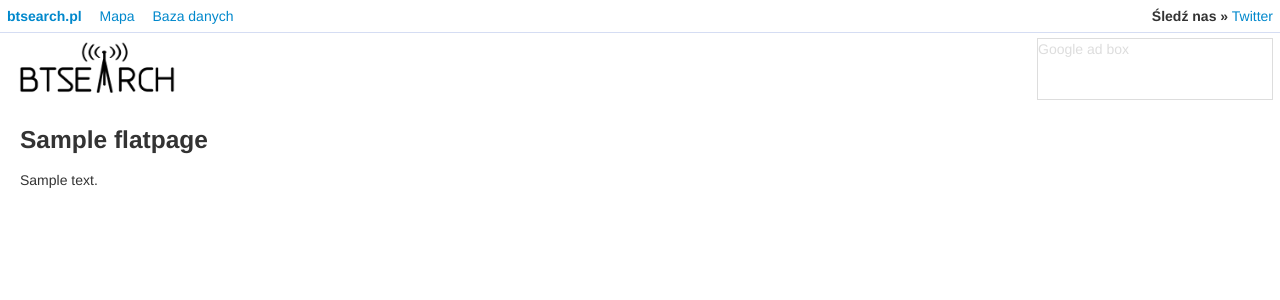
After one commit to adlorenz/btsearch, a Django app: template src/templates/flatpages/default.html in a window 1280 px wide. The commit adds this page. Shown: the top 300 px of the page. Run offline with Django 3.2, Linux system fonts and the light colour scheme; the template is opened without the code that fills it: most values are stand-ins (such as "Sample title", 1, 10 or a date in 2020); some libraries are stand-ins or nearby versions.

Commit message:
Add support for django flatpages

```diff
--- /dev/null
+++ b/src/templates/flatpages/default.html
@@ -0,0 +1,17 @@
+{% extends 'site/layout.html' %}
+
+{% block page-title %}{{ flatpage.title }}{% endblock %}
+{% block search-form %}{% endblock search-form %}
+
+{% block main-content-container %}
+    <div id="main-content-container">
+        <div class="container-fluid">
+            <div class="row-fluid">
+                <div class="span12">
+                    <h3>{{ flatpage.title }}</h3>
+                    {{ flatpage.content }}
+                </div>
+            </div>
+        </div>
+    </div>
+{% endblock %}
--- a/src/templates/site/layout.html
+++ b/src/templates/site/layout.html
@@ -38,10 +38,12 @@
     <div id="header-container">
         <div class="lt">
             <img src="{% static "img/btsearch-logo-main.png" %}" border="0" width="157" height="55" alt="Logo" />
+            {% block search-form %}
             <form id="search-form" action="{% block search-form-action %}{% endblock %}" method="get">
                 <input type="text" id="search-box" value="{% block current-search-query %}{% endblock %}" name="query" />
                 <input type="submit" id="search-submit" value="Szukaj" />
             </form>
+            {% endblock search-form %}
         </div>
         <div class="rt">
             <div id="google-ad-box">Google ad box</div>
```
